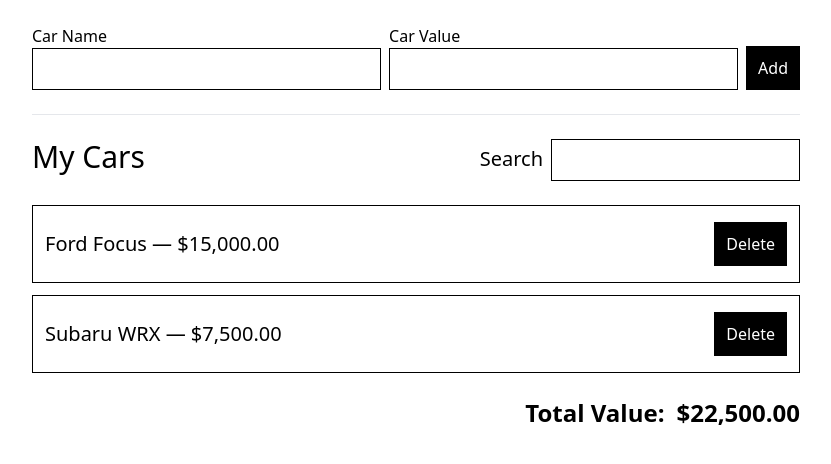
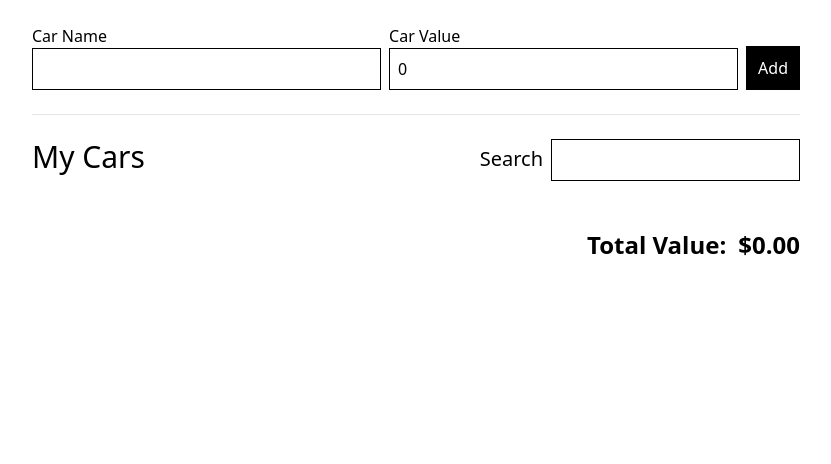
Before and after one commit to marichelle/rtk-garage, a React (Create React App) app: page / in a window 1280 px wide. Shown: the top 464 px of the page, without its empty margins (224-1055 px from the left). Built offline with nearby package versions, Linux system fonts and the light colour scheme.

Commit message:
Build app components with state

```diff
--- a/src/App.jsx
+++ b/src/App.jsx
@@ -7,7 +7,6 @@ function App() {
   return (
     <main className="max-w-screen-md mx-auto my-6">
       <CarForm />
-      <hr className="my-6" />
       <CarSearch />
       <CarList />
       <GarageValue />
--- a/src/components/CarForm.jsx
+++ b/src/components/CarForm.jsx
@@ -1,22 +1,52 @@
+import { useDispatch, useSelector } from 'react-redux'
+
+import { addCar, changeName, changeValue, clearForm } from '../store'
+
 function CarForm() {
+  const dispatch = useDispatch()
+  const { name, value } = useSelector(state => state.carForm)
+
+  const handleSubmit = e => {
+    e.preventDefault()
+    dispatch(
+      addCar({
+        name,
+        value,
+      })
+    )
+    dispatch(clearForm())
+  }
+
   return (
-    <form className="flex flex-row items-end gap-2">
+    <>
+      <form className="flex flex-row items-end gap-2" onSubmit={handleSubmit}>
         <div className="flex flex-col w-full">
           <label htmlFor="name">Car Name</label>
           <input
             name="name"
             id="name"
+            value={name}
+            onChange={e => dispatch(changeName(e.target.value))}
             className="w-full p-2 border border-black"
           />
         </div>
         <div className="flex flex-col w-full">
           <label htmlFor="value">Car Value</label>
-        <input name="value" id="value" className="p-2 border border-black" />
+          <input
+            type="number"
+            name="value"
+            id="value"
+            value={value}
+            onChange={e => dispatch(changeValue(e.target.value))}
+            className="p-2 border border-black"
+          />
         </div>
         <button type="submit" className="px-3 py-2.5 text-white bg-black">
           Add
         </button>
       </form>
+      <hr className="my-6" />
+    </>
   )
 }
 
--- a/src/components/CarList.jsx
+++ b/src/components/CarList.jsx
@@ -1,28 +1,36 @@
+import { useDispatch, useSelector } from 'react-redux'
 import { USDollar } from '../utils/currency'
-
-const cars = [
-  {
-    name: 'Ford Focus',
-    value: 15000,
-  },
-  {
-    name: 'Subaru WRX',
-    value: 7500,
-  },
-]
+import { removeCar } from '../store/slices/carListSlice'
 
 function CarList() {
+  const dispatch = useDispatch()
+  const { cars, searchTerm } = useSelector(state => state.carList)
+
+  const handleClick = name => dispatch(removeCar(name))
+
   return (
     <ul className="flex flex-col my-6 gap-y-3">
-      {cars.map(({ name, value }) => (
+      {cars
+        .filter(car =>
+          searchTerm.length
+            ? car.name.toLowerCase().indexOf(searchTerm.toLowerCase()) !== -1
+            : true
+        )
+        .map(({ id, name, value }) => (
           <li
-          key={name}
+            key={id}
             className="flex flex-row items-center justify-between px-3 py-4 border border-black"
           >
             <span className="text-xl">
               {name} &mdash; {USDollar.format(value)}
             </span>
-          <button className="text-white bg-black px-3 py-2.5">Delete</button>
+            <button
+              type="button"
+              className="text-white bg-black px-3 py-2.5"
+              onClick={() => handleClick(name)}
+            >
+              Delete
+            </button>
           </li>
         ))}
     </ul>
--- a/src/components/CarSearch.jsx
+++ b/src/components/CarSearch.jsx
@@ -1,12 +1,25 @@
+import { useDispatch, useSelector } from 'react-redux'
+
+import { changeSearchTerm } from '../store'
+
 function CarSearch() {
+  const dispatch = useDispatch()
+  const { searchTerm } = useSelector(state => state.carList)
+
   return (
     <div className="flex flex-row justify-between">
       <h1 className="text-3xl">My Cars</h1>
       <form>
-        <label htmlFor="search" className="mr-2 text-xl">
+        <label htmlFor="searchTerm" className="mr-2 text-xl">
           Search
         </label>
-        <input name="search" id="search" className="p-2 border border-black" />
+        <input
+          name="searchTerm"
+          id="searchTerm"
+          value={searchTerm}
+          onChange={e => dispatch(changeSearchTerm(e.target.value))}
+          className="p-2 border border-black"
+        />
       </form>
     </div>
   )
--- a/src/components/GarageValue.jsx
+++ b/src/components/GarageValue.jsx
@@ -1,10 +1,21 @@
+import { useSelector } from 'react-redux'
 import { USDollar } from '../utils/currency'
 
 function GarageValue() {
+  const { cars, searchTerm } = useSelector(state => state.carList)
+
+  const totalValue = cars
+    .filter(car =>
+      searchTerm.length
+        ? car.name.toLowerCase().indexOf(searchTerm.toLowerCase()) !== -1
+        : true
+    )
+    .reduce((prev, car) => prev + parseInt(car.value, 10), 0)
+
   return (
     <div className="flex flex-row justify-end gap-3 text-2xl font-semibold">
       <span>Total Value:</span>
-      <span>{USDollar.format(22500)}</span>
+      <span>{USDollar.format(totalValue)}</span>
     </div>
   )
 }
```
Lines whose indentation alone changed are shown as unchanged.
